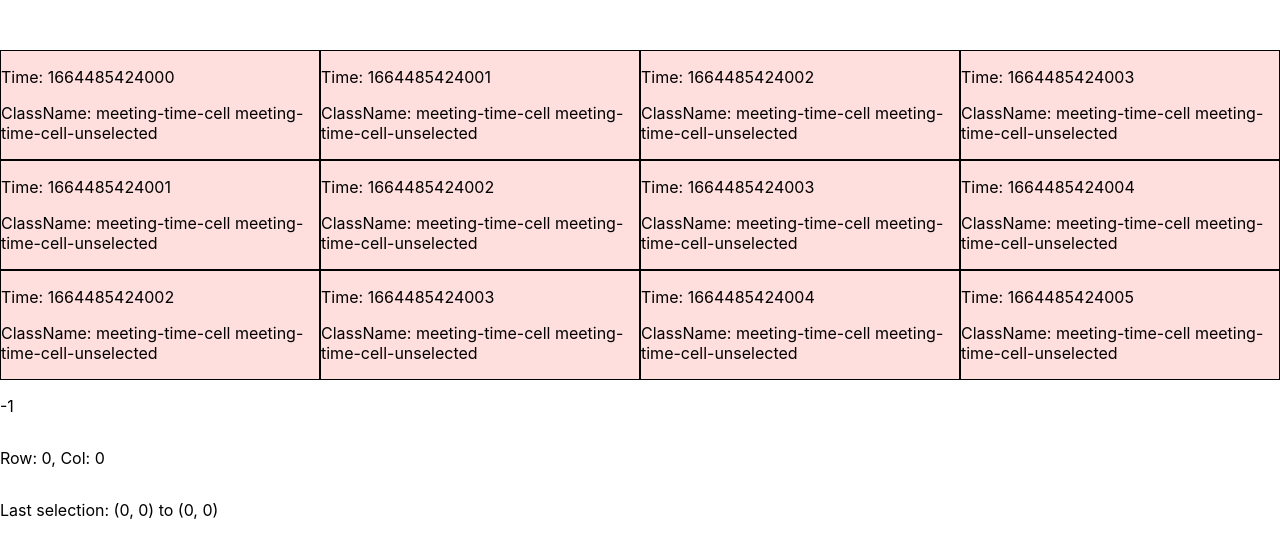
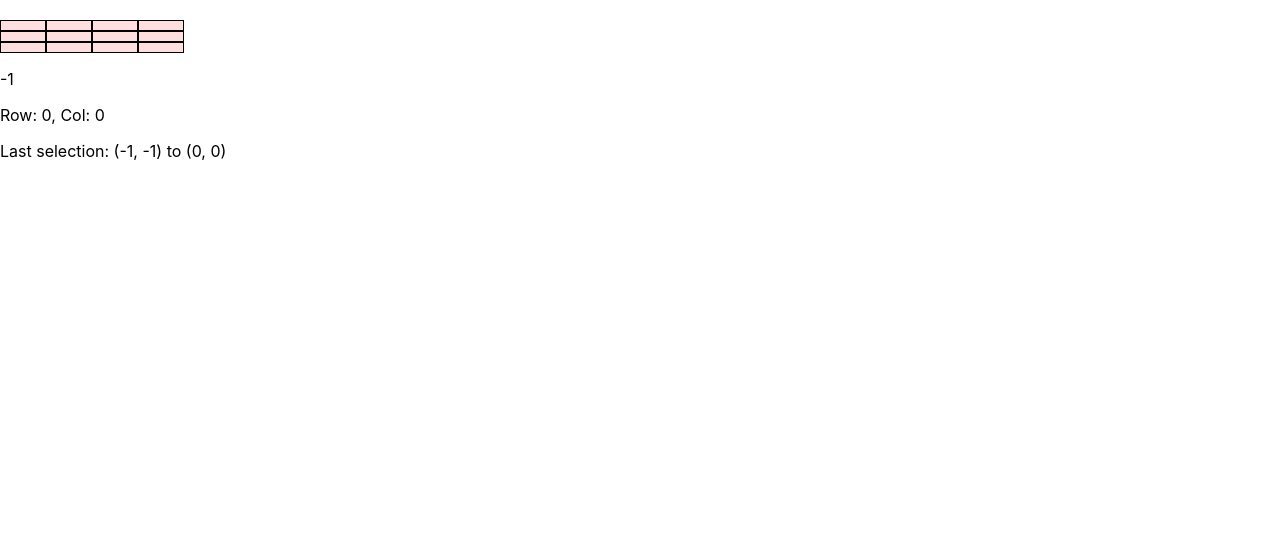
Before and after one commit to mosesmayer/cs279-f22-t2-w2m, a React (Create React App) app: page / in a window 1280 px wide. Shown: the top 558 px of the page. Built offline with nearby package versions, Linux system fonts and the light colour scheme.

Commit message:
Grid highlighting

```diff
--- a/src/MeetingView.css
+++ b/src/MeetingView.css
@@ -3,19 +3,28 @@
 }
 
 .meeting-grid {
-    display: grid;
+    /* display: grid; */
     /* grid-template-columns: 200px 200px 200px; */
-    grid-template-columns: 1fr;
+    /* grid-template-columns: 1fr; */
+
+    display: inline;
     margin: 50px auto;
+    padding: 0px 20px;
 }
 
 .meeting-row {
-    display: grid;
+    /* display: grid; */
+    display: block;
+    font-size: 0px;
+    vertical-align: top;
 }
 
 .meeting-time-cell {
+    display: inline-block;
+    vertical-align: top;
     border: 1px solid black;
-    /* height: 50px; */
+    height: 9px;
+    width: 44px;
 }
 
 .meeting-time-cell-selected {
--- a/src/MeetingView.js
+++ b/src/MeetingView.js
@@ -19,23 +19,23 @@ class TimeCell extends React.Component {
             row: props.row,
             column: props.column,
             timestamp: props.timestamp,
-            // selected: props.status,
+            // getSelected: props.getCellSelectedState,
+            selected: props.status,
         }
-        this.getSelected = props.getCellSelectedState;
+        // this.getSelected = props.getCellSelectedState;
         this.updateCurrentSelectionState = props.updateCurrentSelectionState; // pass in state update callback into cell, state in parent
         this.updateCurrentMousePos = props.updateCurrentMousePos;
         this.checkCellInside = this.props.checkCellInside;
     }
-    // componentWillReceiveProps(nextProps) {
-    //     this.setState({ selected: nextProps.status });
-    // }
+
     selectFromHere = () => {
         // Take state of selected cell as selection state
         console.log("Select From Here", this.state.row, this.state.column,
-            // this.state.selected);
-            this.getSelected(this.state.row, this.state.column));
-        // this.updateCurrentSelectionState(this.state.selected);
-        this.updateCurrentSelectionState(this.getSelected(this.state.row, this.state.column));
+            this.state.selected);
+        // this.state.getSelected(this.state.row, this.state.column));
+        this.updateCurrentSelectionState(this.state.selected);
+        // this.updateCurrentSelectionState(this.getSelected(this.state.row, this.state.column));
+        // this.updateCurrentSelectionState(this.state.getSelected(this.state.row, this.state.column));
     }
 
     selectToHere = () => {
@@ -44,12 +44,25 @@ class TimeCell extends React.Component {
         this.updateCurrentMousePos(this.state.row, this.state.column);
     }
 
+    componentDidUpdate(prevProps) {
+        if (this.props.status !== prevProps.status) {
+            console.log("Component did update", this.state.row, this.state.column)
+            this.setState({ ...this.state, selected: this.props.status });
+            this.forceUpdate();
+        }
+        // console.log("Component did update", this.state.row, this.state.column)
+        // this.getSelected = this.props.getCellSelectedState;
+        // this.setState({ ...this.state, getSelected: this.props.getCellSelectedState });
+    }
+
     render() {
         const [ins, sel] = this.checkCellInside(this.state.row, this.state.column)
-        const cur_sel = this.getSelected(this.state.row, this.state.col);
-        // const cur_sel = this.state.selected;
+        // const cur_sel = this.state.getSelected(this.state.row, this.state.col);
+        // const cur_sel = this.getSelected(this.state.row, this.state.col);
+        const cur_sel = this.state.selected;
+        console.log("Render: ", { ...this.state, ins: ins, sel: sel, cur_sel: cur_sel })
         const classString = "meeting-time-cell " + (cur_sel === GRID_NO_SELECTION ? "meeting-time-cell-unavailable" : (
-            ins ? (
+            (this.props.activeSelection !== GRID_NO_SELECTION && ins) ? (
                 sel === GRID_CELL_SELECTED ? "meeting-time-cell-selected" : "meeting-time-cell-unselected"
             ) : (
                 cur_sel === GRID_CELL_SELECTED ? "meeting-time-cell-selected" : "meeting-time-cell-unselected"
@@ -58,10 +71,9 @@ class TimeCell extends React.Component {
         return (<div className={classString}
             onMouseDown={this.selectFromHere}
             onMouseEnter={this.selectToHere}
-        // onMouseUp={() => { console.log(this.state.row, this.state.column) }}
         >
-            <p>Time: {this.state.timestamp + this.state.row + this.state.column}</p>
-            <p>ClassName: {classString}</p>
+            {/* <p>Time: {this.state.timestamp + this.state.row + this.state.column}</p>
+            <p>ClassName: {classString}</p> */}
         </div>)
     }
 }
@@ -77,16 +89,26 @@ class TimetableGrid extends React.Component { // contains TimeCells
             selectionMode: GRID_NO_SELECTION,
             row: 0,
             column: 0,
-            start_row: 0, end_row: 0,
-            start_col: 0, end_col: 0,
+            start_row: -1,
+            start_col: -1,
             current_status: Array(this.MAX_ROWS * this.MAX_COLS).fill(GRID_CELL_UNSELECTED),
         }
     }
 
+    /**
+     * Given row and column of child, finds status stored in parent
+     * @param {int} row
+     * @param {int} col
+     * @returns cell status
+     */
     getCellSelectedState = (row, col) => {
         return this.state.current_status[row * this.MAX_COLS + col];
     }
 
+    /**
+     * On clicking down on a cell to begin selection, update that we are now selecting a range
+     * @param {Object} cell_state state of cell that is first selected
+     */
     updateCurrentSelectionState = (cell_state) => {
         this.setState({
             ...this.state,
@@ -96,39 +118,51 @@ class TimetableGrid extends React.Component { // contains TimeCells
         });
     }
 
+    /**
+     * On entering a cell, updates the current position of the mouse
+     * @param {int} row cell row
+     * @param {int} col cell column
+     */
     updateCurrentMousePos = (row, col) => {
         this.setState({
             ...this.state, row: row, column: col
         })
     }
-    // handle onMouseUp here (do the updating stuff)
 
+    /**
+     * UpdateRange: given the current selection, updates the status of selected cells
+     *
+     *
+     * handle onMouseUp here (do the updating stuff)
+     */
     updateRange = () => {
         if (this.state.selectionMode === GRID_NO_SELECTION) return;
         let new_status = this.state.current_status;
         for (var i = 0; i < this.MAX_ROWS; i++) {
             for (var j = 0; j < this.MAX_COLS; j++) {
-                if (this.insideSelection(i, j)[0]
-                    // if (Math.min(this.state.start_row, this.state.row) <= i && i <= Math.max(this.state.start_row, this.state.row)
-                    //     && Math.min(this.state.start_col, this.state.col) <= j && j <= Math.max(this.state.start_col, this.state.col)
-                ) {
+                if (this.insideSelection(i, j)[0]) {
                     console.log("Update", i, j)
                     new_status[i * this.MAX_COLS + j] = this.state.selectionMode;
                 }
             }
         }
-        console.log("SELECTION MODE", this.state.selectionMode, "NEW STATUS: ", new_status)
+        // console.log("SELECTION MODE", this.state.selectionMode, "NEW STATUS: ", new_status)
         this.setState({
             ...this.state,
-            end_row: this.state.row,
-            end_col: this.state.column,
             selectionMode: GRID_NO_SELECTION,
             current_status: new_status,
+            start_row: -1,
+            start_col: -1,
         })
-        // console.log(this.state.start_row, this.state.start_col, this.state.end_row, this.state.end_col);
-        console.log(this.state); //so state gets updated. why cells no update????
+        console.log(this.state);
     }
 
+    /**
+     * Returns array containing whether current cell is inside selection range
+     * @param {int} row
+     * @param {int} col
+     * @returns {[boolean, int]} array, elt1: inside, elt2: current selection state
+     */
     insideSelection = (row, col) => {
         const mnrow = Math.min(this.state.start_row, this.state.row);
         const mxrow = Math.max(this.state.start_row, this.state.row);
@@ -143,35 +177,26 @@ class TimetableGrid extends React.Component { // contains TimeCells
         for (var i = 0; i < this.MAX_ROWS; i++) {
             let cur_row = [];
             for (var j = 0; j < this.MAX_COLS; j++) {
+                let idx = i * this.MAX_COLS + j;
                 cur_row.push(
-                    <TimeCell key={i * this.MAX_COLS + j} row={i} column={j} timestamp={Date.now()}
-                        // status={elt}
-                        getCellSelectedState={this.getCellSelectedState}
+                    <TimeCell key={idx} row={i} column={j} timestamp={Date.now()}
+                        status={this.state.current_status[idx]}
                         updateCurrentSelectionState={this.updateCurrentSelectionState}
                         updateCurrentMousePos={this.updateCurrentMousePos}
                         checkCellInside={this.insideSelection}
+                        activeSelection={this.state.selectionMode}
                     />
                 )
             }
             elements.push(
                 <div className={"meeting-row"} key={i} style={{
-                    gridTemplateColumns: `repeat(${this.MAX_COLS}, 1fr)`
+                    // gridTemplateColumns: `repeat(${this.MAX_COLS}, 1fr)`
                 }}>
                     {cur_row}
                 </div>
             )
         }
         return elements;
-        // return this.state.current_status.map((elt, idx) => {
-        //     return (
-        //         <TimeCell key={idx} row={(idx - idx % this.MAX_COLS) / this.MAX_COLS} column={idx % this.MAX_COLS} timestamp={Date.now()}
-        //             // status={elt}
-        //             getCellSelectedState={this.getCellSelectedState}
-        //             updateCurrentSelectionState={this.updateCurrentSelectionState}
-        //             updateCurrentMousePos={this.updateCurrentMousePos}
-        //             checkCellInside={this.insideSelection}
-        //         />)
-        // })
     }
 
     render() {
@@ -183,7 +208,7 @@ class TimetableGrid extends React.Component { // contains TimeCells
             }
             <p>{this.state.selectionMode}</p>
             <p>Row: {this.state.row}, Col: {this.state.column}</p>
-            <p>Last selection: ({this.state.start_row}, {this.state.start_col}) to ({this.state.end_row}, {this.state.end_col})</p>
+            <p>Last selection: ({this.state.start_row}, {this.state.start_col}) to ({this.state.row}, {this.state.column})</p>
         </div>)
     }
 }
```
